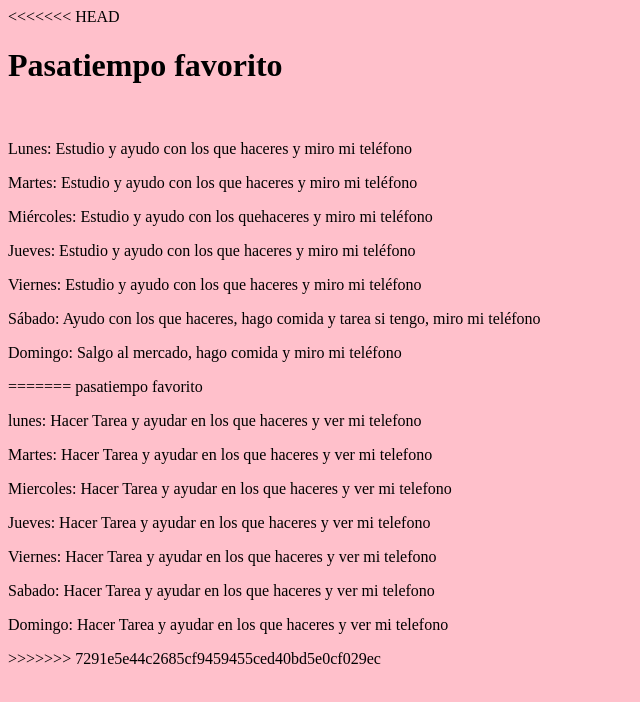
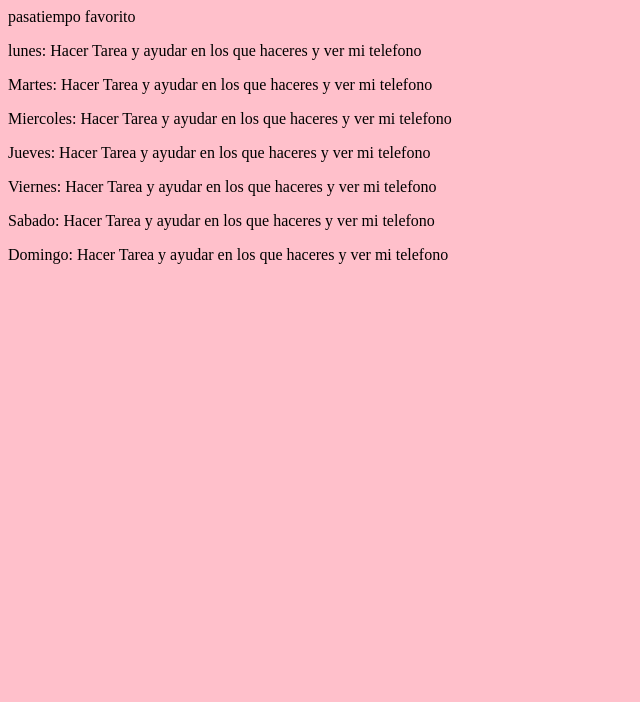
Before and after one commit to Monicamontes/MBML4B24, a plain HTML site: page pasatiempo.html in a window 1280 px wide. Shown: the whole page, without its empty margins (0-640 px from the left). Drawn offline with Linux system fonts and the light colour scheme.

Commit message:
pasatiempo.html

```diff
--- a/pasatiempo.html
+++ b/pasatiempo.html
@@ -1,20 +1,5 @@
-<<<<<<< HEAD
 <html>
-<head>
-    <title>Pasatiempo</title>
-</head>
-<body bgcolor="pink">
-    <h1>Pasatiempo favorito</h1><br>
-    <p>Lunes: Estudio y ayudo con los que haceres y miro mi teléfono<br></p>
-    <p>Martes: Estudio y ayudo con los que haceres y miro mi teléfono<br></p>
-    <p>Miércoles: Estudio y ayudo con los quehaceres y miro mi teléfono<br></p>
-    <p>Jueves: Estudio y ayudo con los que haceres y miro mi teléfono<br></p>
-    <p>Viernes: Estudio y ayudo con los que haceres y miro mi teléfono<br></p>
-    <p>Sábado: Ayudo con los que haceres, hago comida y tarea si tengo, miro mi teléfono<br></p>
-    <p>Domingo: Salgo al mercado, hago comida y miro mi teléfono<br></p>
-</body>
-</html>
-=======
+
 <html><head><title>M3 pasatiempo
 </title></head><body  bgcolor="Pink"
 <h1> pasatiempo favorito</h1><br>
@@ -34,4 +19,3 @@
 </p>
 </body>
 </html>
->>>>>>> 7291e5e44c2685cf9459455ced40bd5e0cf029ec
```
